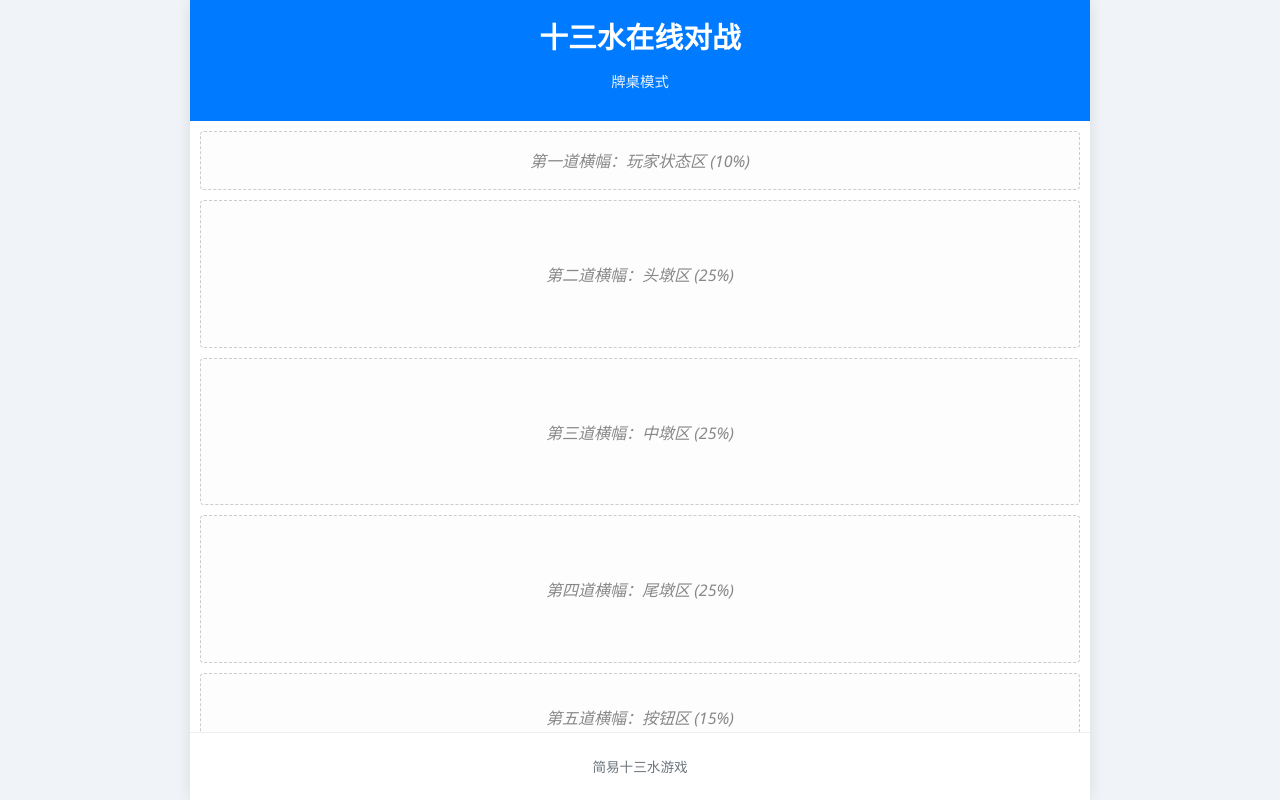
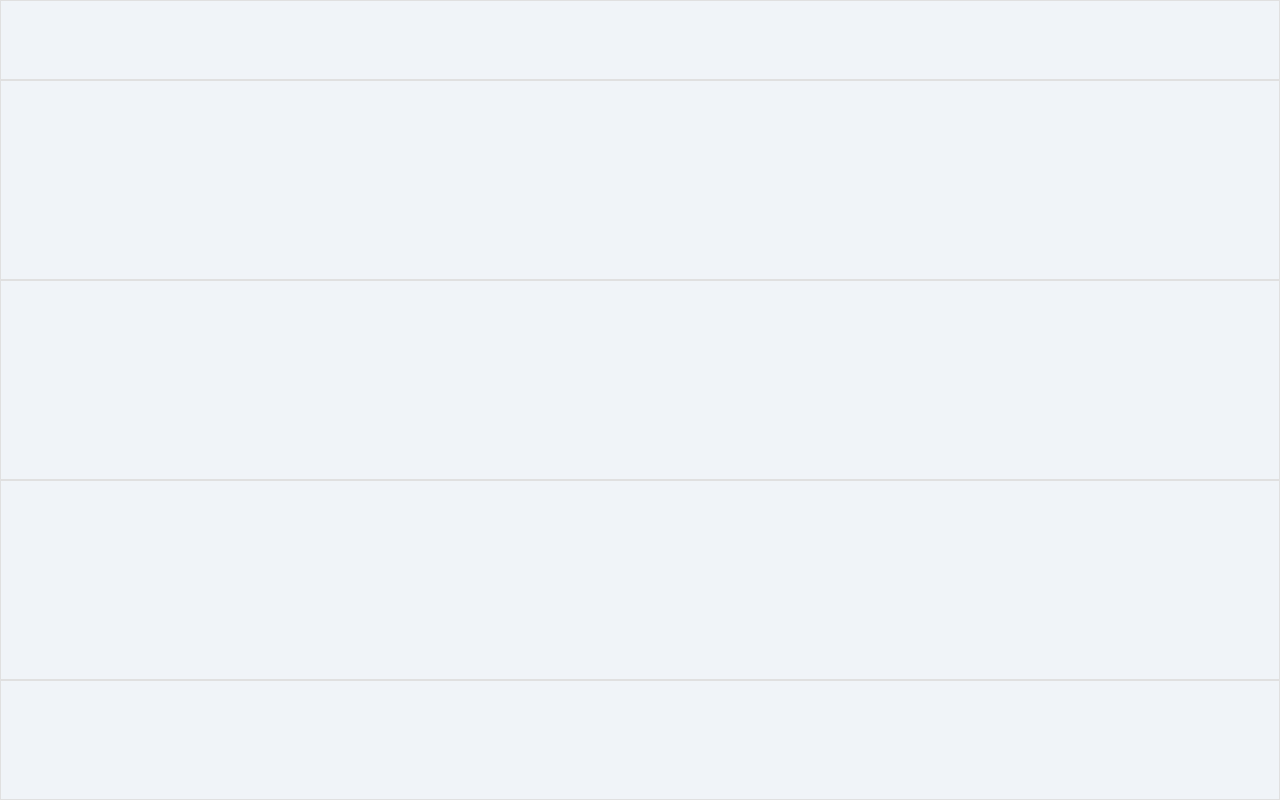
Before and after one commit to wen952555/sss, a Vue app in the folder frontend/: page / in a window 1280 px wide. Built offline with nearby package versions, Linux system fonts and the light colour scheme.

Commit message:
Update App.vue

```diff
--- a/frontend/src/App.vue
+++ b/frontend/src/App.vue
@@ -1,147 +1,78 @@
 <template>
-  <div id="thirteen-water-app" class="game-container">
-    <header class="app-header">
-      <h1>十三水在线对战</h1>
-      <!-- 头部可以保留，或者也简化 -->
-      <div class="header-info">
-        <!-- 简化，暂时移除会话ID和房间号显示 -->
-        <p>牌桌模式</p>
-      </div>
-    </header>
+  <div id="thirteen-water-app-barebones" class="game-container-barebones">
+    <main class="game-board-layout-barebones">
+      <!-- 第1道横幅 (10%) -->
+      <section class="layout-row-barebones" style="height: 10%;"></section>
 
-    <main class="game-board-layout">
-      <!-- 第1道: 各玩家状态横幅显示 (占10%) -->
-      <section class="layout-row status-banner-row" style="height: 10%;">
-        <div class="placeholder-content">
-          <p>第一道横幅：玩家状态区 (10%)</p>
-        </div>
-      </section>
+      <!-- 第2道横幅 (25%) -->
+      <section class="layout-row-barebones" style="height: 25%;"></section>
 
-      <!-- 第2道: 理牌区 - 头墩 (占25%) -->
-      <section class="layout-row card-arrangement-dun front-dun-area" style="height: 25%;">
-        <div class="placeholder-content">
-          <p>第二道横幅：头墩区 (25%)</p>
-        </div>
-      </section>
+      <!-- 第3道横幅 (25%) -->
+      <section class="layout-row-barebones" style="height: 25%;"></section>
 
-      <!-- 第3道: 理牌区 - 中墩 (占25%) -->
-      <section class="layout-row card-arrangement-dun mid-dun-area" style="height: 25%;">
-        <div class="placeholder-content">
-          <p>第三道横幅：中墩区 (25%)</p>
-        </div>
-      </section>
+      <!-- 第4道横幅 (25%) -->
+      <section class="layout-row-barebones" style="height: 25%;"></section>
 
-      <!-- 第4道: 理牌区 - 尾墩 (占25%) -->
-      <section class="layout-row card-arrangement-dun back-dun-area" style="height: 25%;">
-        <div class="placeholder-content">
-          <p>第四道横幅：尾墩区 (25%)</p>
-        </div>
-      </section>
-
-      <!-- 第5道: 按钮区 (占15%) -->
-      <section class="layout-row button-action-row" style="height: 15%;">
-        <div class="placeholder-content">
-          <p>第五道横幅：按钮区 (15%)</p>
-        </div>
-      </section>
+      <!-- 第5道横幅 (15%) -->
+      <section class="layout-row-barebones" style="height: 15%;"></section>
     </main>
-
-    <footer class="app-footer">
-      <p>简易十三水游戏</p>
-    </footer>
   </div>
 </template>
 
 <script setup>
-// Script setup is kept minimal for this barebones layout
-// import { ref, onMounted } from 'vue';
-// import { useGameStore } from './stores/gameStore'; // Temporarily unused
-
-// const gameStore = useGameStore(); // Temporarily unused
-
-// onMounted(() => {
-//   console.log("Barebones App.vue mounted.");
-//   // No automatic actions like fetching hands in this version
-// });
+// Script setup is completely empty as per request for a barebones layout
 </script>
 
 <style>
-/* 全局 Reset 和基础样式 */
+/* 全局 Reset - 确保没有默认边距和内边距影响布局 */
 html, body {
   margin: 0;
   padding: 0;
   height: 100%;
-  font-family: 'Segoe UI', Tahoma, Geneva, Verdana, sans-serif;
-  background-color: #f0f4f8; /* 淡雅的背景色 */
-  color: #333;
+  width: 100%;
+  overflow: hidden; /* 防止意外的滚动条 */
+  background-color: #f0f4f8; /* 可以设置一个背景色，或者移除 */
 }
 
-#thirteen-water-app {
+#thirteen-water-app-barebones {
+  display: flex; /* 只为了让 main 能够撑满 */
+  flex-direction: column;
+  height: 100vh;
+  width: 100vw;
+  box-sizing: border-box;
+  /* 移除 max-width 和 margin: auto 以便全屏显示骨架 */
+  /* background-color: #ffffff; */ /* 可以移除背景色，让body的背景色透出来 */
+  /* box-shadow: 0 0 15px rgba(0,0,0,0.1); */ /* 移除阴影 */
+}
+
+.game-board-layout-barebones {
+  flex-grow: 1;
   display: flex;
   flex-direction: column;
-  height: 100vh; /* 强制占满整个视口 */
-  max-width: 900px; /* 或根据你的设计调整 */
-  margin: 0 auto; /* 水平居中 */
-  background-color: #ffffff;
-  box-shadow: 0 0 15px rgba(0,0,0,0.1);
+  width: 100%;
+  height: 100%; /* 确保它能撑满父容器的高度 */
+  /* padding: 10px; */ /* 移除内边距 */
+  /* gap: 10px; */ /* 移除间隔 */
+  box-sizing: border-box;
 }
 
-.app-header {
-  padding: 15px 20px;
-  background-color: #007bff;
-  color: white;
-  text-align: center;
-  flex-shrink: 0; /* 防止头部被压缩 */
-}
-.app-header h1 {
-  margin: 0;
-  font-size: 1.8em;
-}
-.header-info {
-  margin-top: 5px;
-  font-size: 0.9em;
-  opacity: 0.9;
+.layout-row-barebones {
+  width: 100%;
+  box-sizing: border-box;
+  border: 1px solid #e0e0e0; /* 保留一个细边框以区分区域，如果完全不要，可以移除 */
+  /* padding: 0; */ /* 移除内边距 */
+  /* background-color: #fdfdfd; */ /* 移除背景色 */
+  /* border-radius: 0; */ /* 移除圆角 */
+  /* overflow: hidden; */ /* 移除，除非特定区域需要 */
+  /* display: flex; justify-content: center; align-items: center; */ /* 移除，因为内部没有内容需要对齐 */
 }
 
-.game-board-layout {
-  flex-grow: 1; /* 使 main 内容区占据剩余空间 */
-  display: flex;
-  flex-direction: column; /* 垂直排列五个横幅 */
-  padding: 10px; /* 给整个牌桌一些内边距 */
-  gap: 10px; /* 横幅之间的间隔 */
-  overflow: hidden; /* 防止内部滚动条影响整体布局 */
-}
-
-.layout-row {
-  width: 100%;
-  box-sizing: border-box; /* 内边距和边框不增加总宽度 */
-  border: 1px dashed #ccc; /* 临时边框，方便看区域划分 */
-  padding: 8px; /* 给每个横幅一些内边距 */
-  display: flex;
-  justify-content: center; /* 水平居中占位符文本 */
-  align-items: center; /* 垂直居中占位符文本 */
-  background-color: #fdfdfd;
-  border-radius: 4px;
-  overflow: hidden;
-}
-.placeholder-content {
-  text-align: center;
-  color: #888;
-  font-style: italic;
-}
-
-/* 高度分配给每个横幅 */
-.status-banner-row { flex-shrink: 0; /* 不被压缩 */ } /* height is set inline */
-.card-arrangement-dun { flex-shrink: 0; } /* height is set inline */
-.button-action-row { flex-shrink: 0; } /* height is set inline */
-
-
-.app-footer {
-  padding: 10px 20px;
-  text-align: center;
-  font-size: 0.85em;
-  color: #6c757d;
-  border-top: 1px solid #eee;
-  flex-shrink: 0; /* 防止被压缩 */
-}
+/* 可以为每个横幅设置不同的背景色进行调试，如果需要 */
+/*
+.layout-row-barebones:nth-child(1) { background-color: rgba(255,0,0,0.1); }
+.layout-row-barebones:nth-child(2) { background-color: rgba(0,255,0,0.1); }
+.layout-row-barebones:nth-child(3) { background-color: rgba(0,0,255,0.1); }
+.layout-row-barebones:nth-child(4) { background-color: rgba(255,255,0,0.1); }
+.layout-row-barebones:nth-child(5) { background-color: rgba(255,0,255,0.1); }
+*/
 </style>
```
